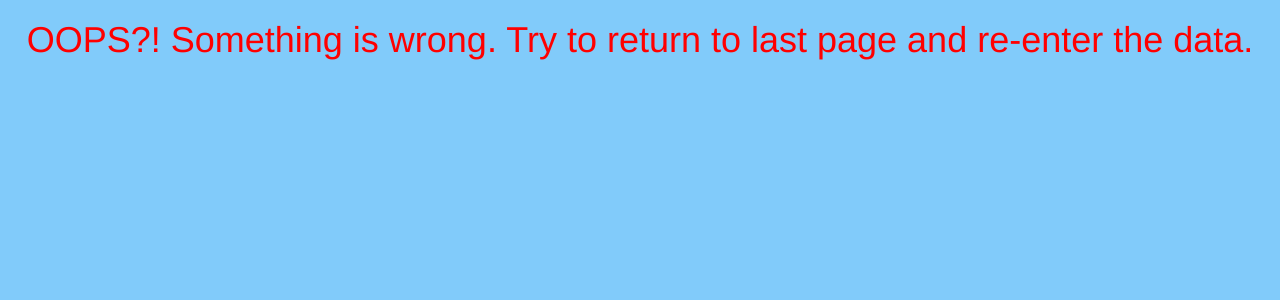
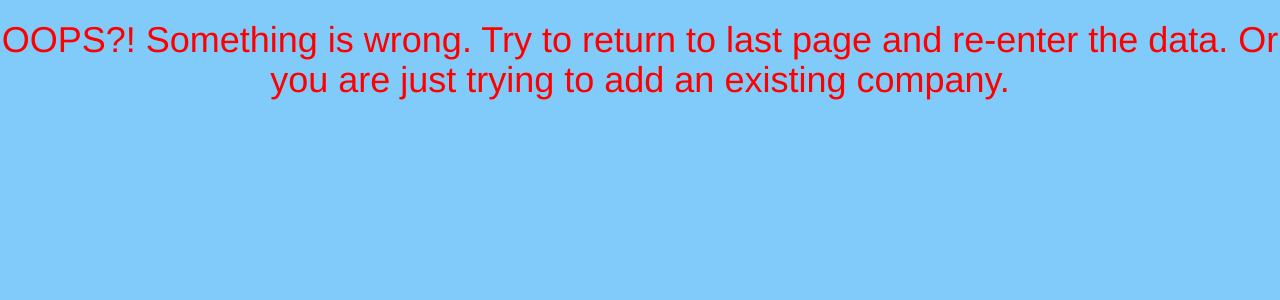
Before and after one commit to s92025592025/iTYAPN-Information-System, a PHP site: page /data/addCompany.php in a window 1280 px wide. Shown: the part 50-350 px from the top of the page. Run offline with PHP 8.4, Linux system fonts and the light colour scheme; the visitor is signed in with stand-in values (Sample User, id 1); some libraries are stand-ins or nearby versions.

Commit message:
suddenlly found out I can;t find a good way to filter out whether there is duplicate companies

```diff
--- a/data/addCompany.php
+++ b/data/addCompany.php
@@ -21,8 +21,6 @@
 	}
 
 	$conn = connectToDB("dbInformation.txt");
-
-	// remember to add code to warn the user if the company is already exsited
 
 	$c_name = $conn->quote($_POST["c_name"]);
 	$e_name = $conn->quote($_POST["e_name"]);
@@ -53,7 +51,7 @@
 		HTMLHeader("Something's wrong", "../login.css", "");
 
 		?>
-			<h1 style="text-align: center; color: red;">OOPS?! Something is wrong. Try to return to last page and re-enter the data.</h1>
+			<h1 style="text-align: center; color: red;">OOPS?! Something is wrong. Try to return to last page and re-enter the data. Or you are just trying to add an existing company.</h1>
 		<?php
 
 		HTMLFooter();
```
